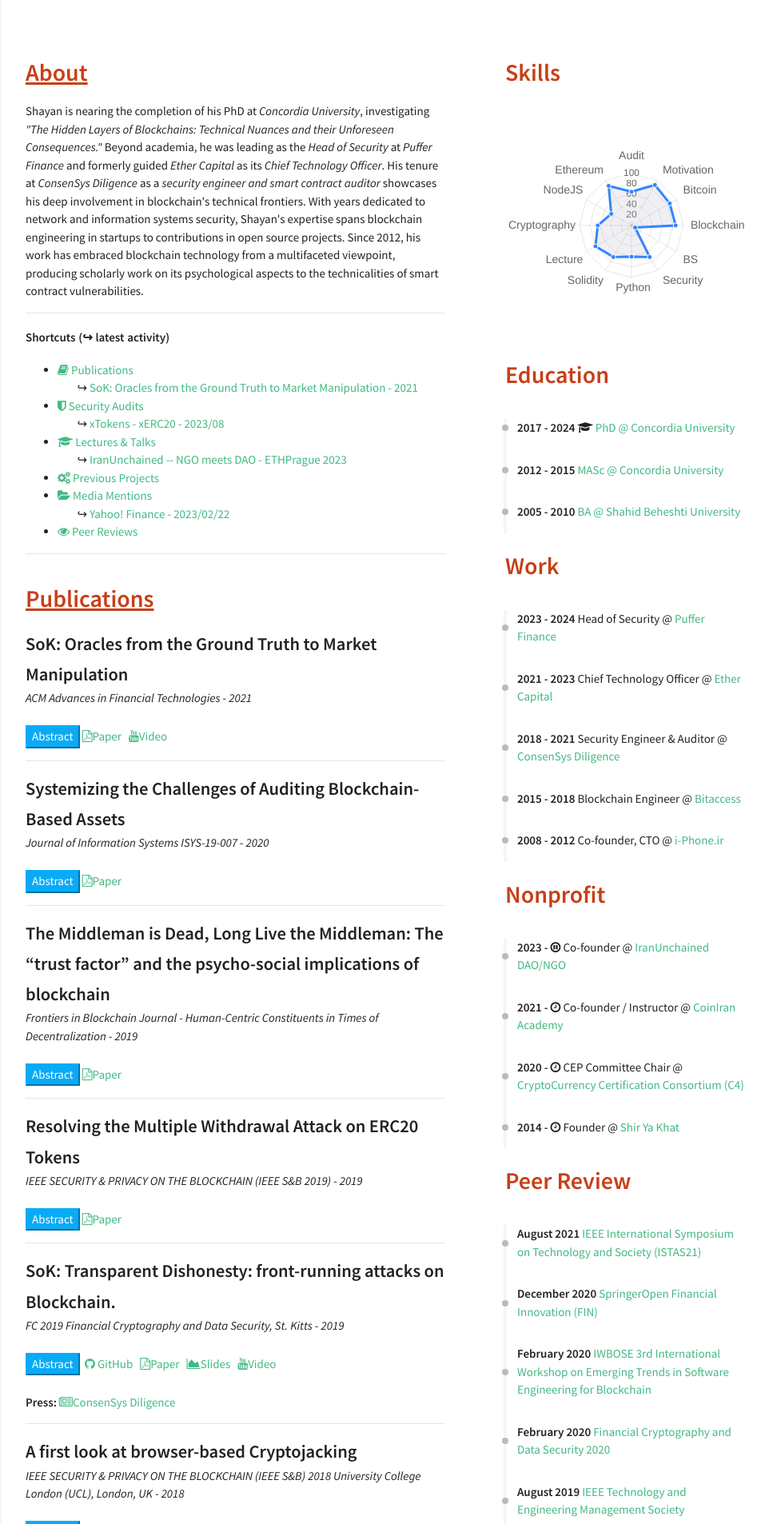
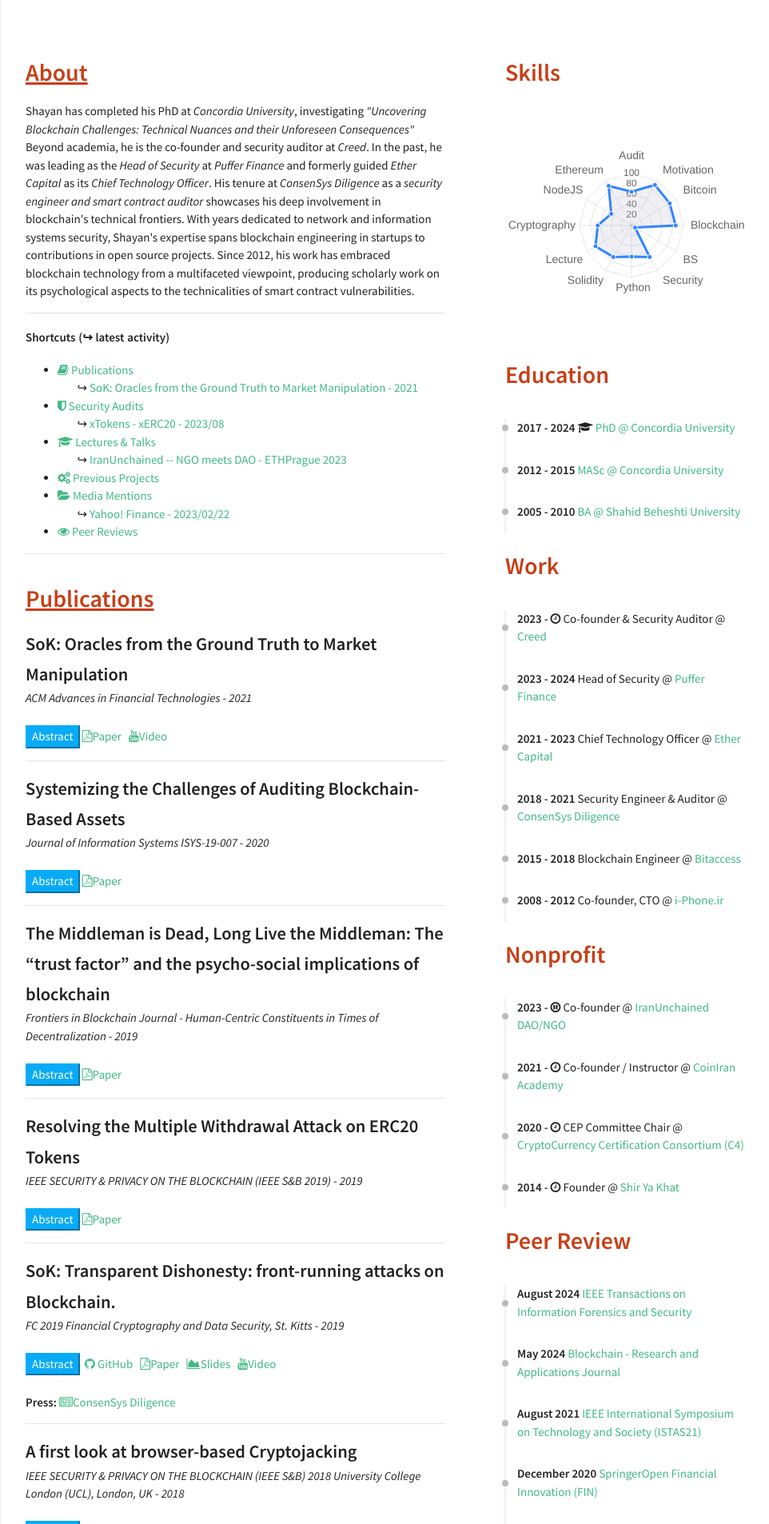
Before and after one commit to shayanb/shayan.es, a Jekyll site: the page built from index.html, in a window 1280 px wide. Shown: the top 1906 px of the page at 80% size, without its empty margins (318-1280 px from the left). Built offline with Jekyll 4.4.1, drawn with Linux system fonts in a browser that asks for light colours; nearby versions of some CDN libraries.

Commit message:
add reviews + creed + minor phd edits

```diff
--- a/_data/index/careers.yml
+++ b/_data/index/careers.yml
@@ -4,6 +4,11 @@
 #   link: https://www.concordia.ca/
 #   date: September 2017 - <i class="fa fa-clock-o" aria-hidden="true" title="Until Now"></i>
 #   job: Blockchain Researcher
+
+- name: Creed
+  link: https://thecreed.xyz/
+  date: 2023 - <i class="fa fa-clock-o" aria-hidden="true" title="Until Now"></i>
+  job: Co-founder & Security Auditor
 
 - name: Puffer Finance
   link: https://www.puffer.fi/
--- a/_data/index/education.yml
+++ b/_data/index/education.yml
@@ -1,7 +1,7 @@
 - name: PhD @ Concordia University
   link: https://www.concordia.ca/ginacody/info-systems-eng/programs/information-systems-security.html
   date: 2017 - 2024 <i class="fa fa-graduation-cap" aria-hidden="true" title="Graduation"></i>
-  descr: Blockchain Applications and Society <br> (expected graduation in 2019)
+  descr: "Uncovering Blockchain Challenges: Technical Nuances and their Unforeseen Consequences"
 
 - name: MASc @ Concordia University
   link: https://spectrum.library.concordia.ca/980859/
--- a/_data/index/reviews.yml
+++ b/_data/index/reviews.yml
@@ -1,5 +1,15 @@
 # careers section data
 # if you don't have language feature(language.yml is empty), ignore "i18n" items
+
+- name: IEEE Transactions on Information Forensics and Security
+  link: https://signalprocessingsociety.org/publications-resources/ieee-transactions-information-forensics-and-security
+  date: August 2024
+  job: Reviewer
+
+- name: Blockchain - Research and Applications Journal
+  link: https://www.sciencedirect.com/journal/blockchain-research-and-applications
+  date: May 2024
+  job:  Reviewer
 
 - name: IEEE International Symposium on Technology and Society (ISTAS21)
   link: https://attend.ieee.org/istas-2021/
--- a/_includes/sections/about.html
+++ b/_includes/sections/about.html
@@ -3,7 +3,7 @@
 <div>
 <!--   ¯\_(ツ)_/¯ -->
 
-Shayan is nearing the completion of his PhD at <em>Concordia University</em>, investigating <i>"The Hidden Layers of Blockchains: Technical Nuances and their Unforeseen Consequences."</i> Beyond academia, he was leading as the <em>Head of Security</em> at <em>Puffer Finance</em> and formerly guided <em>Ether Capital</em> as its <em>Chief Technology Officer</em>. His tenure at <em>ConsenSys Diligence</em> as a <em>security engineer and smart contract auditor</em> showcases his deep involvement in blockchain's technical frontiers. With years dedicated to network and information systems security, Shayan's expertise spans blockchain engineering in startups to contributions in open source projects. Since 2012, his work has embraced blockchain technology from a multifaceted viewpoint, producing scholarly work on its psychological aspects to the technicalities of smart contract vulnerabilities.
+Shayan has completed his PhD at <em>Concordia University</em>, investigating <i>"Uncovering Blockchain Challenges: Technical Nuances and their Unforeseen Consequences"</i> Beyond academia, he is the co-founder and security auditor at <em>Creed</em>. In the past, he was leading as the <em>Head of Security</em> at <em>Puffer Finance</em> and formerly guided <em>Ether Capital</em> as its <em>Chief Technology Officer</em>. His tenure at <em>ConsenSys Diligence</em> as a <em>security engineer and smart contract auditor</em> showcases his deep involvement in blockchain's technical frontiers. With years dedicated to network and information systems security, Shayan's expertise spans blockchain engineering in startups to contributions in open source projects. Since 2012, his work has embraced blockchain technology from a multifaceted viewpoint, producing scholarly work on its psychological aspects to the technicalities of smart contract vulnerabilities.
 
 
 </div>
```
